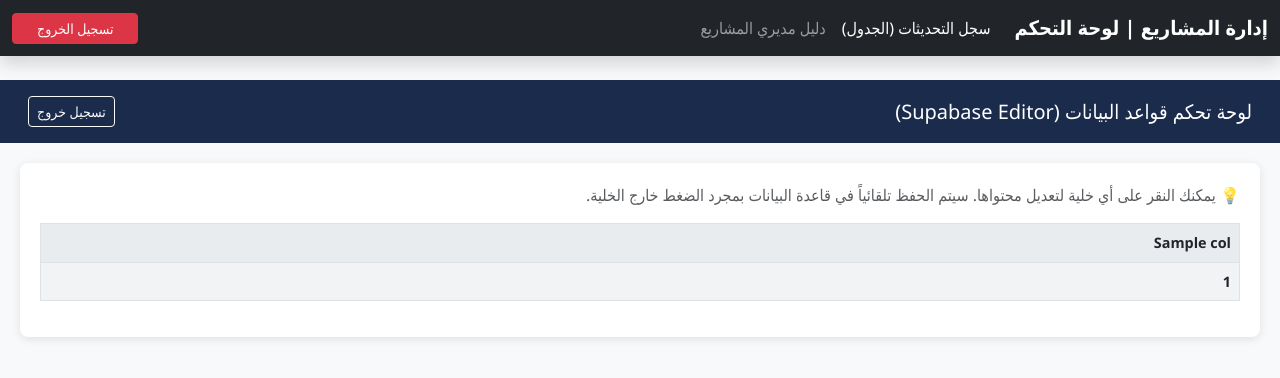
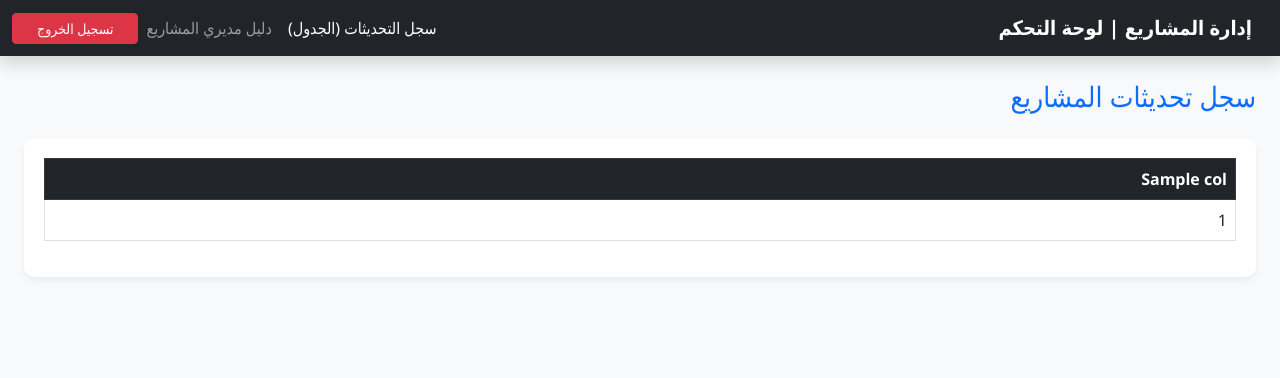
Before and after one commit to engmoha83-ctrl/projects-portfolio-system, a FastAPI app: template templates/admin_dashboard.html in a window 1280 px wide. Shown: the top 378 px of the page. Run offline with FastAPI, Linux system fonts and the light colour scheme; the template is opened without the code that fills it: most values are stand-ins (such as "Sample title", 1, 10 or a date in 2020); some libraries are stand-ins or nearby versions.

Commit message:
Update admin_dashboard.html

```diff
--- a/templates/admin_dashboard.html
+++ b/templates/admin_dashboard.html
@@ -2,25 +2,13 @@
 <html lang="ar" dir="rtl">
 <head>
     <meta charset="UTF-8">
-    <meta name="viewport" content="width=device-width, initial-scale=1.0">
-    <title>إدارة الجداول | الأدمن</title>
-    <link rel="stylesheet" href="https://cdn.jsdelivr.net/npm/bootstrap@5.3.0/dist/css/bootstrap.rtl.min.css">
+    <title>لوحة التحكم | سجل التحديثات</title>
+    <link href="https://cdn.jsdelivr.net/npm/bootstrap@5.3.0/dist/css/bootstrap.min.css" rel="stylesheet">
     <style>
-        body { background-color: #f8f9fa; font-family: 'Segoe UI', Tahoma, sans-serif; }
-        .navbar { background-color: #1a2b4c; }
-        .table-container { margin: 20px; padding: 20px; background: white; border-radius: 8px; box-shadow: 0 2px 10px rgba(0,0,0,0.1); overflow-x: auto; max-height: 80vh; }
-
-        /* تصميم الجدول ليصبح مثل الإكسيل */
-        table { white-space: nowrap; font-size: 0.9rem; border-collapse: collapse; }
-        th { background-color: #e9ecef !important; color: #1a2b4c; font-weight: bold; border: 1px solid #dee2e6; position: sticky; top: 0; z-index: 10; }
-        td { border: 1px solid #dee2e6; padding: 8px 12px; cursor: cell; transition: background-color 0.2s; }
-
-        /* تمييز الخلية عند النقر والتعديل */
-        td[contenteditable="true"]:focus { outline: 2px solid #d4a373; background-color: #fffdf8; }
-
-        /* تجميد العمود الأول (ID) والثاني (اسم المشروع) ليظهرا دائماً عند التمرير يميناً */
-        th:nth-child(1), td:nth-child(1) { position: sticky; right: 0; background-color: #f1f3f5; z-index: 5; font-weight: bold; }
-        th:nth-child(4), td:nth-child(4) { position: sticky; right: 50px; background-color: #f1f3f5; z-index: 5; }
+        body { background-color: #f8f9fa; font-family: 'Segoe UI', Tahoma, Geneva, Verdana, sans-serif; }
+        .table-container { background: white; border-radius: 10px; padding: 20px; box-shadow: 0 4px 6px rgba(0,0,0,0.05); overflow-x: auto; }
+        td { cursor: pointer; white-space: nowrap; max-width: 200px; overflow: hidden; text-overflow: ellipsis; }
+        td:hover { background-color: #f1f3f5; }
     </style>
 </head>
 <body>
@@ -39,7 +27,6 @@
                     <li class="nav-item">
                         <a class="nav-link" href="/admin-directory">دليل مديري المشاريع</a>
                     </li>
-                <!-- سنضيف هنا روابط الصفحات الجديدة مستقبلاً (مثل المعرض المرئي) -->
                 </ul>
                 <div class="d-flex">
                     <a href="/admin-logout" class="btn btn-danger btn-sm px-4">تسجيل الخروج</a>
@@ -48,18 +35,11 @@
         </div>
     </nav>
 
-    <nav class="navbar navbar-dark p-3">
-        <div class="container-fluid d-flex justify-content-between">
-            <h5 class="text-white mb-0">لوحة تحكم قواعد البيانات (Supabase Editor)</h5>
-            <a href="/admin-logout" class="btn btn-outline-light btn-sm">تسجيل خروج</a>
-        </div>
-    </nav>
-
+    <div class="container-fluid px-4 mb-5">
+        <h3 class="text-primary mb-4">سجل تحديثات المشاريع</h3>
         <div class="table-container">
-        <p class="text-muted mb-3">💡 يمكنك النقر على أي خلية لتعديل محتواها. سيتم الحفظ تلقائياً في قاعدة البيانات بمجرد الضغط خارج الخلية.</p>
-
-        <table class="table table-hover">
-            <thead>
+            <table class="table table-bordered table-hover align-middle">
+                <thead class="table-dark">
                     <tr>
                         {% for col in columns %}
                         <th>{{ col }}</th>
@@ -70,40 +50,25 @@
                     {% for row in rows %}
                     <tr>
                         {% for i in range(columns|length) %}
-                        {% if columns[i] == 'id' %}
-                            <!-- عمود الـ ID لا يمكن تعديله -->
-                            <td>{{ row[i] }}</td>
-                        {% else %}
-                            <!-- باقي الخلايا قابلة للتعديل -->
-                            <td contenteditable="true"
-                                onblur="updateCell(this, {{ row[0] }}, '{{ columns[i] }}')"
-                                onkeydown="handleEnter(event, this)">
+                        <td onclick="editCell({{ row[0] }}, '{{ columns[i] }}', this)" title="اضغط للتعديل">
                             {{ row[i] if row[i] != None else '' }}
                         </td>
-                        {% endif %}
                         {% endfor %}
                     </tr>
                     {% endfor %}
                 </tbody>
             </table>
         </div>
+    </div>
 
     <script>
-        // دالة لمنع النزول لسطر جديد عند ضغط Enter وحفظ البيانات مباشرة
-        function handleEnter(event, element) {
-            if (event.key === 'Enter') {
-                event.preventDefault();
-                element.blur(); // سيقوم هذا الحدث تلقائياً بتشغيل دالة onblur أدناه
-            }
-        }
+        function editCell(rowId, column, cellElement) {
+            if (column === 'id') return; // منع تعديل الـ ID
 
-        // دالة الحفظ اللحظي
-        function updateCell(element, rowId, column) {
-            const newValue = element.innerText.trim();
+            let currentValue = cellElement.innerText.trim();
+            let newValue = prompt(`تعديل القيمة في عمود (${column}):`, currentValue);
 
-            // تغيير لون الخلية للأصفر الفاتح (دلالة على جاري الحفظ)
-            element.style.backgroundColor = "#fff3cd";
-
+            if (newValue !== null && newValue !== currentValue) {
                 fetch('/api/update-cell', {
                     method: 'POST',
                     headers: { 'Content-Type': 'application/json' },
@@ -112,20 +77,17 @@
                 .then(response => response.json())
                 .then(data => {
                     if (data.success) {
-                    // لون أخضر فاتح (دلالة على نجاح الحفظ) ثم يعود لطبيعته
-                    element.style.backgroundColor = "#d1e7dd";
-                    setTimeout(() => { element.style.backgroundColor = ""; }, 800);
+                        cellElement.innerText = newValue;
+                        cellElement.style.backgroundColor = '#d4edda';
+                        setTimeout(() => cellElement.style.backgroundColor = '', 2000);
                     } else {
-                    // لون أحمر (فشل الحفظ)
-                    element.style.backgroundColor = "#f8d7da";
-                    alert("عذراً، حدث خطأ أثناء حفظ التعديل: " + data.error);
+                        alert("حدث خطأ أثناء الحفظ: " + data.error);
                     }
                 })
-            .catch(error => {
-                element.style.backgroundColor = "#f8d7da";
-                alert("انقطع الاتصال بالسيرفر.");
-            });
+                .catch(err => alert("حدث خطأ في الاتصال بالسيرفر."));
+            }
         }
     </script>
+    <script src="https://cdn.jsdelivr.net/npm/bootstrap@5.3.0/dist/js/bootstrap.bundle.min.js"></script>
 </body>
 </html>
```
Lines whose indentation alone changed are shown as unchanged.
